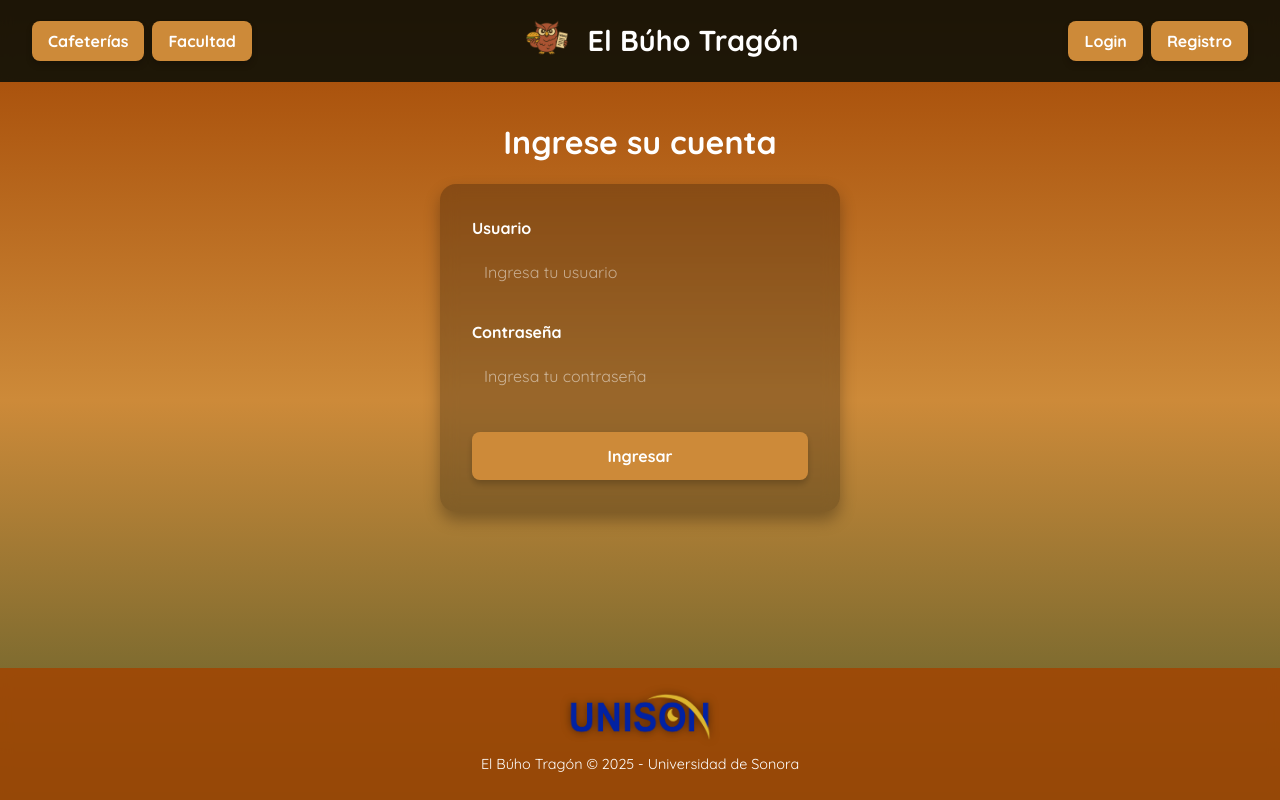
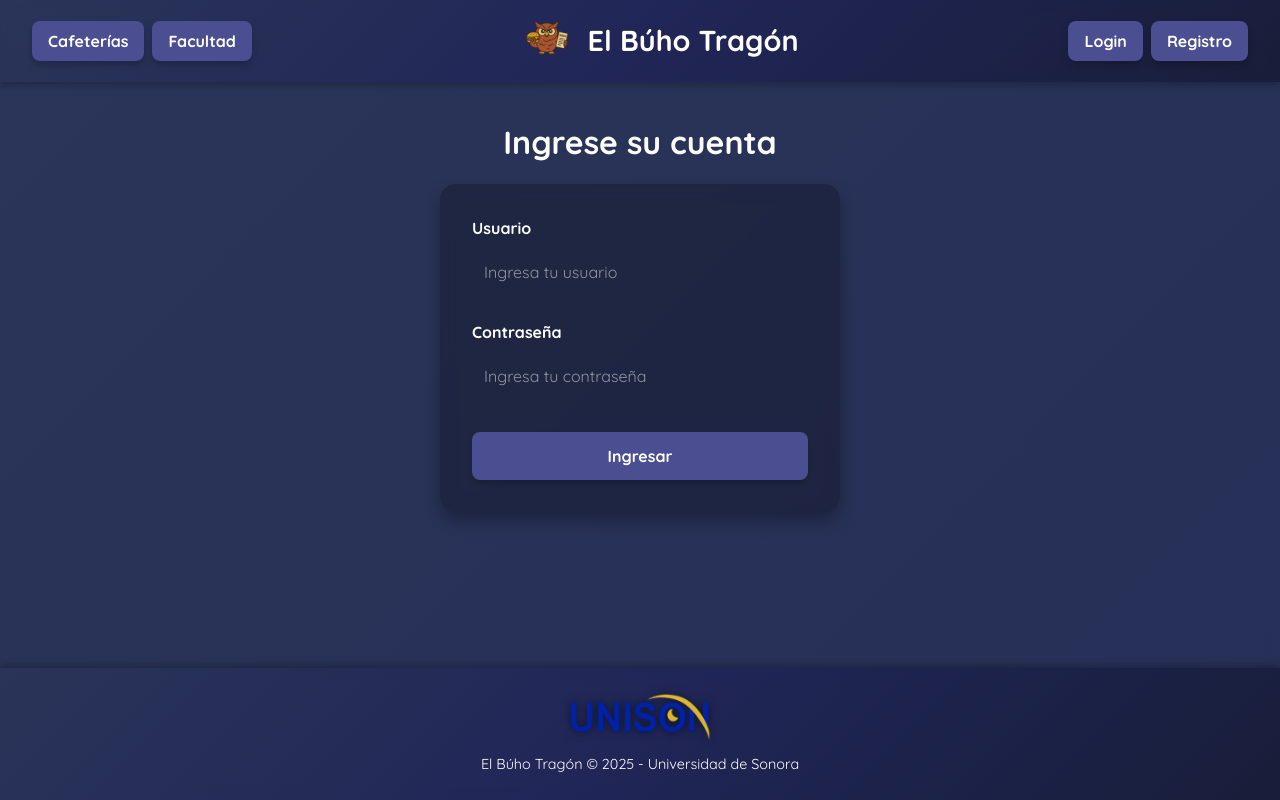
Before and after one commit to ComputerChemistry/Ing-Software-Proyecto-2025-1, a React (Vite) app in the folder frontend/: page /login in a window 1280 px wide. Built offline with nearby package versions, Linux system fonts and the light colour scheme.

Commit message:
Ahora al presionar el logo y nombre de El Búho Tragón en el header redirijan al home

```diff
--- a/frontend/src/components/Footer.jsx
+++ b/frontend/src/components/Footer.jsx
@@ -5,7 +5,7 @@ import unisonLogo from "../assets/unison-logo.png";
 const Footer = () => {
   return (
     <footer style={{
-      backgroundColor: "rgba(162, 69, 2, 0.85)", // #A24502
+      background: "linear-gradient(-45deg, rgba(22,27,51,0.85), rgba(31,36,87,0.85), rgba(42,53,88,0.85))",
       color: "white",
       textAlign: "center",
       padding: "1.5rem 1rem",
@@ -15,7 +15,8 @@ const Footer = () => {
       flexDirection: "column",
       alignItems: "center",
       gap: "0.75rem",
-      backdropFilter: "blur(6px)"
+      backdropFilter: "blur(6px)",
+      boxShadow: "0 -4px 6px rgba(0,0,0,0.2)"
     }}>
       <img
         src={unisonLogo}
--- a/frontend/src/components/Header.jsx
+++ b/frontend/src/components/Header.jsx
@@ -6,7 +6,8 @@ import logo from "../assets/logo.png";
 const Header = () => {
   return (
     <header style={{
-      backgroundColor: "rgba(6, 13, 8, 0.85)", // #060D08
+      background: "linear-gradient(-45deg, rgba(22,27,51,0.85), rgba(31,36,87,0.85), rgba(42,53,88,0.85))",
+      boxShadow: "0 4px 6px rgba(0, 0, 0, 0.2)",
       padding: "1rem 2rem",
       display: "flex",
       alignItems: "center",
@@ -17,7 +18,6 @@ const Header = () => {
       width: "100%",
       zIndex: 50
     }}>
-
       {/* IZQUIERDA: Botones de navegación */}
       <div style={{ display: "flex", gap: "0.5rem" }}>
         <Link to="/cafeterias">
@@ -29,12 +29,12 @@ const Header = () => {
       </div>
 
       {/* CENTRO: Logo y nombre */}
-      <div style={{ display: "flex", alignItems: "center", gap: "1rem" }}>
+      <Link to="/" style={{ display: "flex", alignItems: "center", gap: "1rem", textDecoration: "none" }}>
         <img src={logo} alt="Logo El Búho Tragón" style={{ height: "50px", width: "50px" }} />
         <span style={{ fontSize: "1.8rem", fontWeight: "bold", color: "white" }}>
           El Búho Tragón
         </span>
-      </div>
+      </Link>
 
       {/* DERECHA: Login y Registro */}
       <div style={{ display: "flex", gap: "0.5rem" }}>
@@ -50,7 +50,7 @@ const Header = () => {
 };
 
 const buttonStyle = {
-  backgroundColor: "#CD8A39", // Raw Sienna
+  backgroundColor: "#4b4e91",
   color: "#ffffff",
   padding: "0.5rem 1rem",
   borderRadius: "0.5rem",
--- a/frontend/src/pages/Home.jsx
+++ b/frontend/src/pages/Home.jsx
@@ -50,8 +50,9 @@ const Home = () => {
     <div style={{
       margin: 0,
       minHeight: "100vh",
-      background: "linear-gradient(to top, #A24502, #CD8A39, #595D2B, #1D2A10, #060D08)",
-      backgroundSize: "100% 100%",
+      background: "linear-gradient(-45deg, #161b33, #1f2457, #2a3558)",
+      backgroundSize: "600% 600%",
+      animation: "backgroundAnimation 30s ease infinite",
       color: "white",
       paddingTop: "6rem"
     }}>
@@ -62,11 +63,11 @@ const Home = () => {
         onMouseEnter={() => setHover(true)}
         onMouseLeave={() => setHover(false)}
         style={{
-          backdropFilter: "blur(4px)",                // exactamente tu .mi-clase
-          backgroundColor: "rgba(0, 0, 0, 0.3)",       // exactamente tu .mi-clase
+          backdropFilter: "blur(4px)",
+          backgroundColor: "rgba(0, 0, 0, 0.3)",
           boxShadow: hover
-            ? "0 8px 20px rgba(0, 0, 0, 0.3)"         // Hover más intenso
-            : "0 4px 10px rgba(0, 0, 0, 0.2)",         // Normal más ligero
+            ? "0 8px 20px rgba(0, 0, 0, 0.3)"
+            : "0 4px 10px rgba(0, 0, 0, 0.2)",
           borderRadius: "0.75rem",
           maxWidth: "100%",
           marginLeft: "auto",
@@ -118,7 +119,7 @@ const Home = () => {
               key={index}
               name={cafeteria.name}
               image={cafeteria.image}
-              background="#507896" // Color azul medio para las cards
+              background="#4b4e91"
             />
           ))}
         </div>
@@ -130,7 +131,7 @@ const Home = () => {
 };
 
 const buttonStyle = {
-  backgroundColor: "#CD8A39", // Raw Sienna
+  backgroundColor: "#4b4e91",
   color: "#ffffff",
   padding: "0.5rem 1rem",
   borderRadius: "0.5rem",
--- a/frontend/src/pages/Login.jsx
+++ b/frontend/src/pages/Login.jsx
@@ -1,3 +1,4 @@
+// src/pages/Login.jsx
 import React from "react";
 import Header from "../components/Header";
 import Footer from "../components/Footer";
@@ -9,9 +10,9 @@ const Login = () => {
       height: "100vh",
       margin: 0,
       padding: 0,
-      background: "linear-gradient(to bottom, #A24502, #CD8A39, #595D2B)",
-      backgroundSize: "cover",
-      backgroundRepeat: "no-repeat",
+      background: "linear-gradient(-45deg, #161b33, #1f2457, #2a3558)",
+      backgroundSize: "600% 600%",
+      animation: "backgroundAnimation 30s ease infinite",
       color: "white",
       display: "flex",
       flexDirection: "column",
@@ -91,7 +92,7 @@ const buttonStyle = {
   width: "100%",
   marginTop: "1.5rem",
   padding: "0.75rem",
-  backgroundColor: "#CD8A39",
+  backgroundColor: "#4b4e91",
   color: "#fff",
   fontWeight: "bold",
   border: "none",
```
